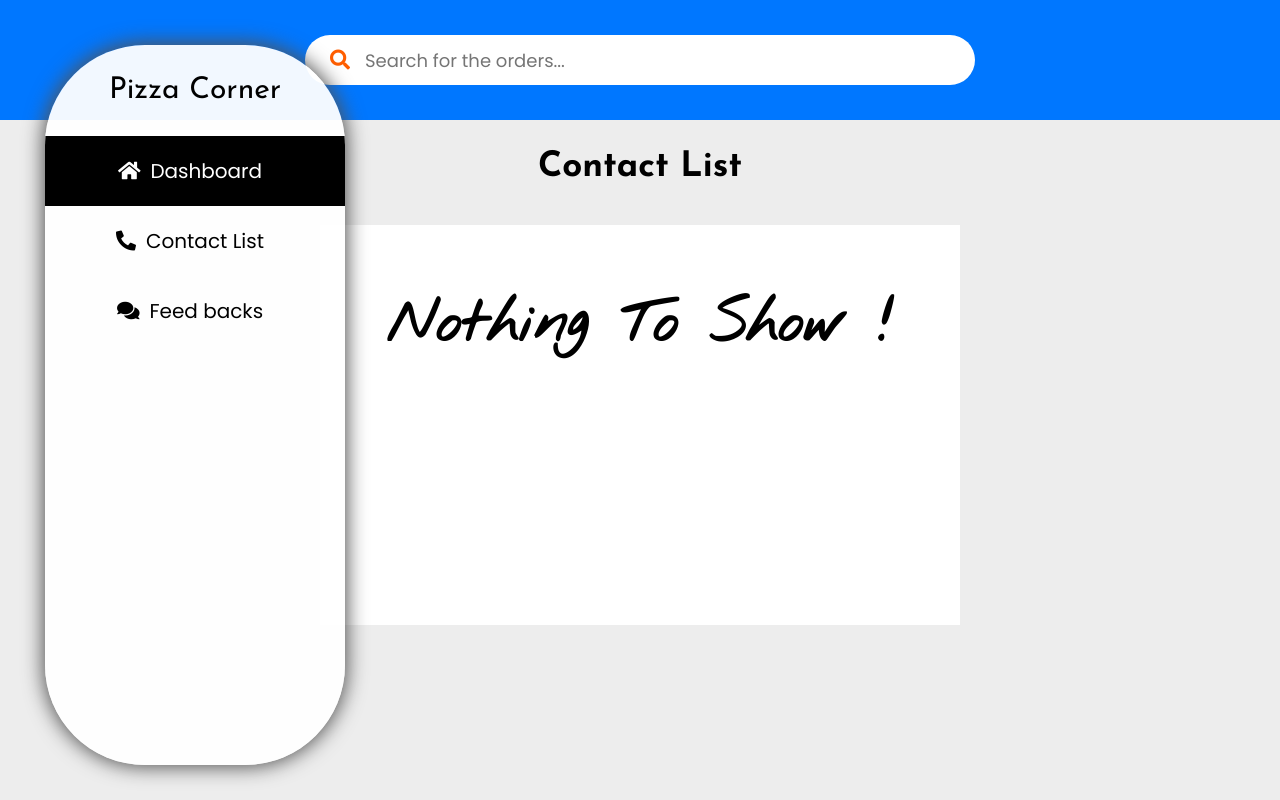
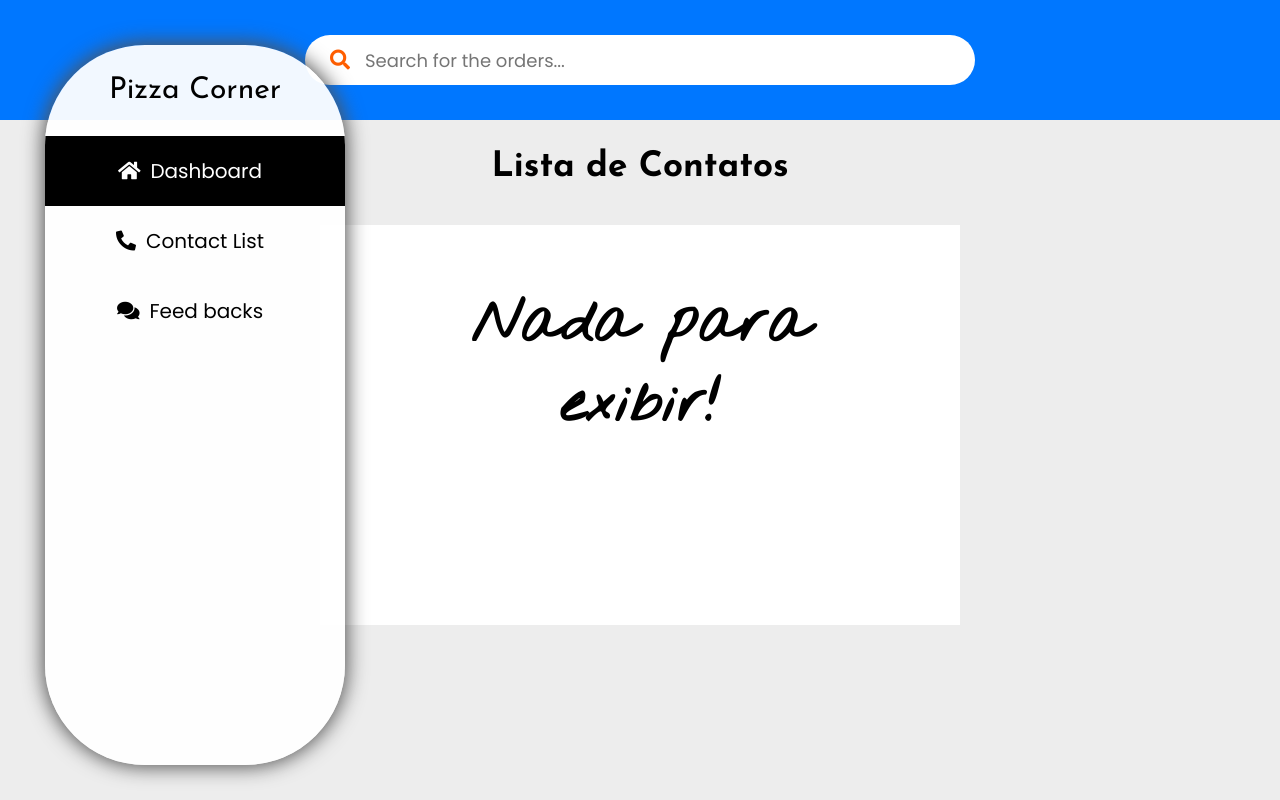
Before and after one commit to heitor-exe/TrabalhoPizzaria, a Django app: page /contactlist/ in a window 1280 px wide. Run offline with Django 3.2, Linux system fonts and the light colour scheme; a user stored in the database is signed in; data that the repository does not hold is empty; some web fonts are replaced.

Commit message:
Update contactlist.html

```diff
--- a/templates/Supervisor/contactlist.html
+++ b/templates/Supervisor/contactlist.html
@@ -1,7 +1,7 @@
 {% extends 'Supervisor/Supervisor.html' %}
 {% block body %}
     <div class="contact__list">
-    <h1>Contact List</h1>
+    <h1>Lista de Contatos</h1>
         <div class="list">
             <ul>
             {% if contacts %}
@@ -16,7 +16,7 @@
                 </li>
             {% endfor %}
             {% else %}
-                <h1>Nothing To Show !</h1>
+                <h1>Nada para exibir!</h1>
             {% endif %}
             </ul>
         </div>
```
